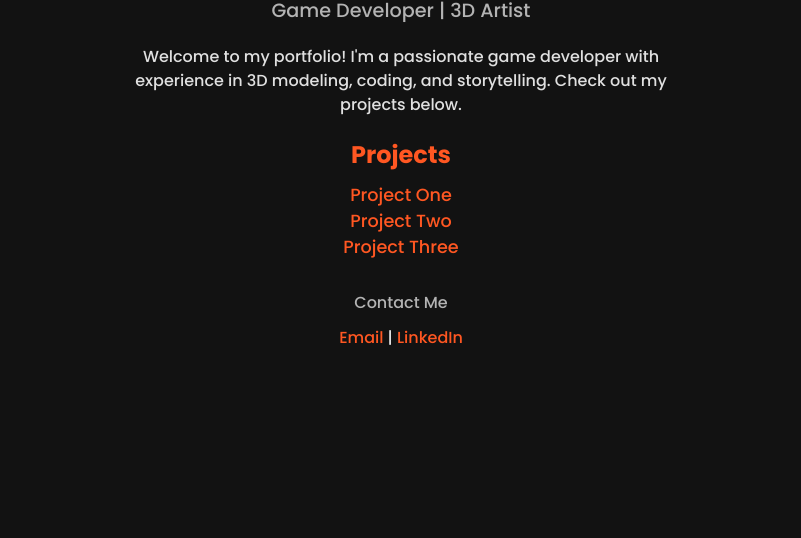
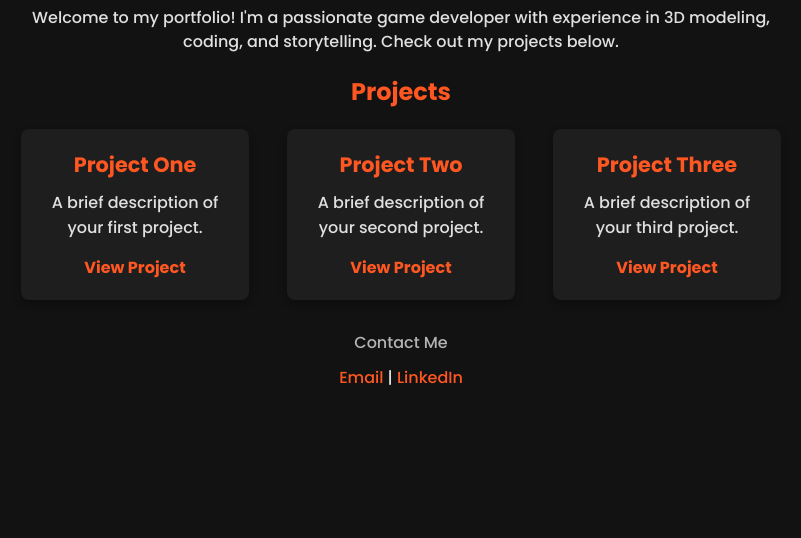
Before and after one commit to sashimss/sashimss.github.io, a plain HTML site: page index.html in a window 1280 px wide. Shown: the part 262-800 px from the top of the page, without its empty margins (239-1040 px from the left). Drawn offline with Linux system fonts and the light colour scheme.

Commit message:
project cards

```diff
--- a/index.html
+++ b/index.html
@@ -3,14 +3,14 @@
 <head>
     <meta charset="UTF-8">
     <meta name="viewport" content="width=device-width, initial-scale=1.0">
-    <title>Your Name | Game Developer Portfolio</title>
+    <title>Sashim Suryawanshi | Game Developer Portfolio</title>
     <link rel="stylesheet" href="style.css">
     <link href="https://fonts.googleapis.com/css2?family=Poppins:wght@300;500;700&display=swap" rel="stylesheet">
 </head>
 <body>
     <div class="container">
         <header>
-            <h1>Your Name</h1>
+            <h1>Sashim Suryawanshi</h1>
             <p>Game Developer | 3D Artist</p>
         </header>
 
@@ -20,17 +20,29 @@
 
         <section class="projects">
             <h2>Projects</h2>
-            <ul>
-                <li><a href="https://yourprojectlink1.com" target="_blank">Project One</a></li>
-                <li><a href="https://yourprojectlink2.com" target="_blank">Project Two</a></li>
-                <li><a href="https://yourprojectlink3.com" target="_blank">Project Three</a></li>
-            </ul>
+            <div class="project-cards">
+                <div class="project-card">
+                    <h3>Project One</h3>
+                    <p>A brief description of your first project.</p>
+                    <a href="https://yourprojectlink1.com" target="_blank">View Project</a>
+                </div>
+                <div class="project-card">
+                    <h3>Project Two</h3>
+                    <p>A brief description of your second project.</p>
+                    <a href="https://yourprojectlink2.com" target="_blank">View Project</a>
+                </div>
+                <div class="project-card">
+                    <h3>Project Three</h3>
+                    <p>A brief description of your third project.</p>
+                    <a href="https://yourprojectlink3.com" target="_blank">View Project</a>
+                </div>
+            </div>
         </section>
 
         <footer>
             <p>Contact Me</p>
-            <a href="mailto:your.email@example.com">Email</a> |
-            <a href="https://linkedin.com/in/yourprofile" target="_blank">LinkedIn</a>
+            <a href="mailto:sashimsuryawanshi@example.com">Email</a> |
+            <a href="https://linkedin.com/in/sashimsuryawanshi" target="_blank">LinkedIn</a>
         </footer>
     </div>
 </body>
--- a/style.css
+++ b/style.css
@@ -19,7 +19,7 @@ body {
 /* Container */
 .container {
     text-align: center;
-    max-width: 600px;
+    max-width: 800px;
     padding: 20px;
 }
 
@@ -45,23 +45,51 @@ header p {
 /* Projects Section */
 .projects h2 {
     font-size: 1.5em;
+    margin-bottom: 20px;
+    color: #ff5722;
+}
+
+.project-cards {
+    display: flex;
+    justify-content: space-between;
+    gap: 20px;
+}
+
+.project-card {
+    background-color: #1e1e1e;
+    border-radius: 8px;
+    padding: 20px;
+    width: 30%;
+    box-shadow: 0 4px 8px rgba(0, 0, 0, 0.3);
+    transition: transform 0.3s ease, box-shadow 0.3s ease;
+}
+
+.project-card h3 {
+    font-size: 1.3em;
     margin-bottom: 10px;
     color: #ff5722;
 }
 
-.projects ul {
-    list-style-type: none;
+.project-card p {
+    font-size: 1em;
+    margin-bottom: 15px;
+    color: #e0e0e0;
 }
 
-.projects ul li a {
+.project-card a {
     color: #ff5722;
     text-decoration: none;
-    font-size: 1.1em;
+    font-weight: bold;
 }
 
-.projects ul li a:hover {
+.project-card a:hover {
     color: #ffffff;
-    text-decoration: underline;
+}
+
+/* Hover Effect for Project Cards */
+.project-card:hover {
+    transform: scale(1.05);
+    box-shadow: 0 6px 12px rgba(0, 0, 0, 0.5);
 }
 
 /* Footer */
```
